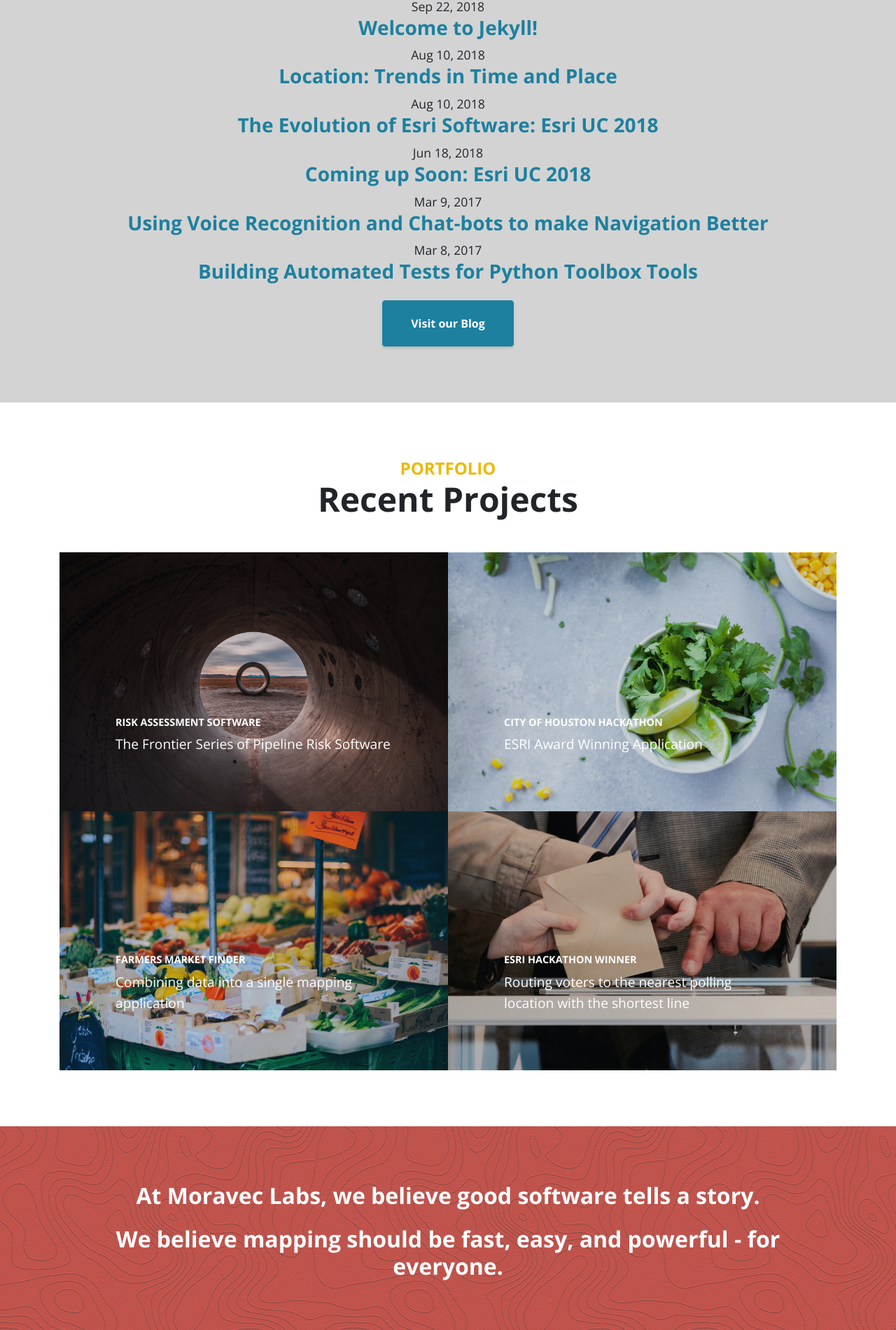
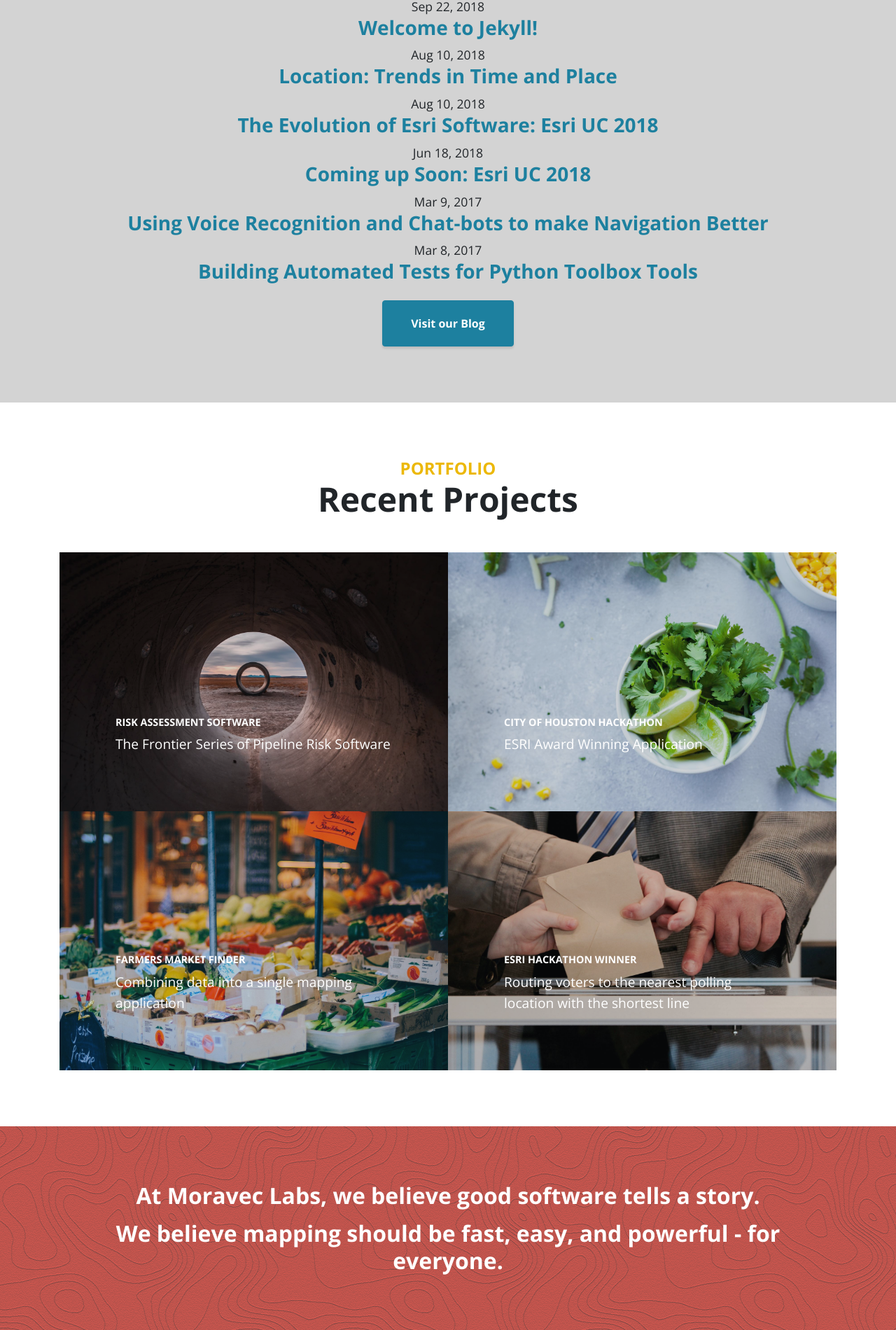
Before and after one commit to Dawnabelle/moravec-site-jekyll, a Jekyll site: the page built from index.html, in a window 1280 px wide. Shown: the part 2230-4130 px from the top of the page at 70% size. Built offline with Jekyll 4.4.1, drawn with Linux system fonts in a browser that asks for light colours; nearby versions of some CDN libraries; some web fonts are replaced; grey boxes are pictures that could not be loaded.

Commit message:
Fixed styling of headers in the blurb section

```diff
--- a/_sass/_layout.scss
+++ b/_sass/_layout.scss
@@ -206,6 +206,12 @@
 .blurb {
   background: url("../images/cartographer.png");
   background-color: rgba(266,78,66, .9);
+  h2 {
+    margin-bottom: 0 !important;
+  }
+  h2 + h2 {
+    margin-top: 1rem;
+  }
 }
 
 
--- a/index.html
+++ b/index.html
@@ -172,8 +172,8 @@ layout: default
 <!-- Blurb -->
 <section class="content-section blurb text-white">
   <div class="container text-center">
-    <h2 class="mb-4">At Moravec Labs, we believe good software tells a story.</h2>
-    <h2 class="mb-4">We believe mapping should be fast, easy, and powerful - for everyone.</h2>
+    <h2>At Moravec Labs, we believe good software tells a story.</h2>
+    <h2>We believe mapping should be fast, easy, and powerful - for everyone.</h2>
   </div>
 </section>
 
```
